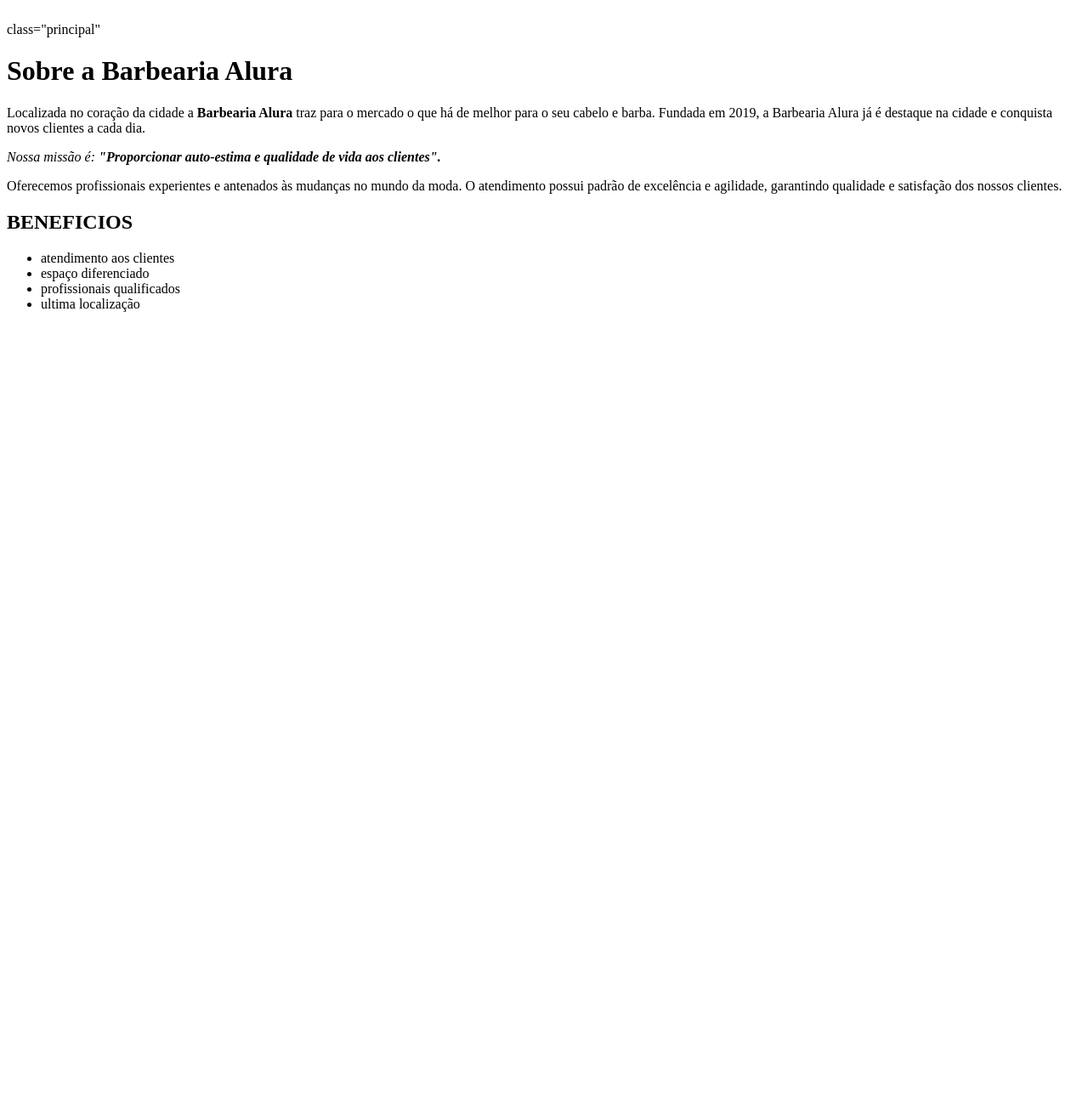
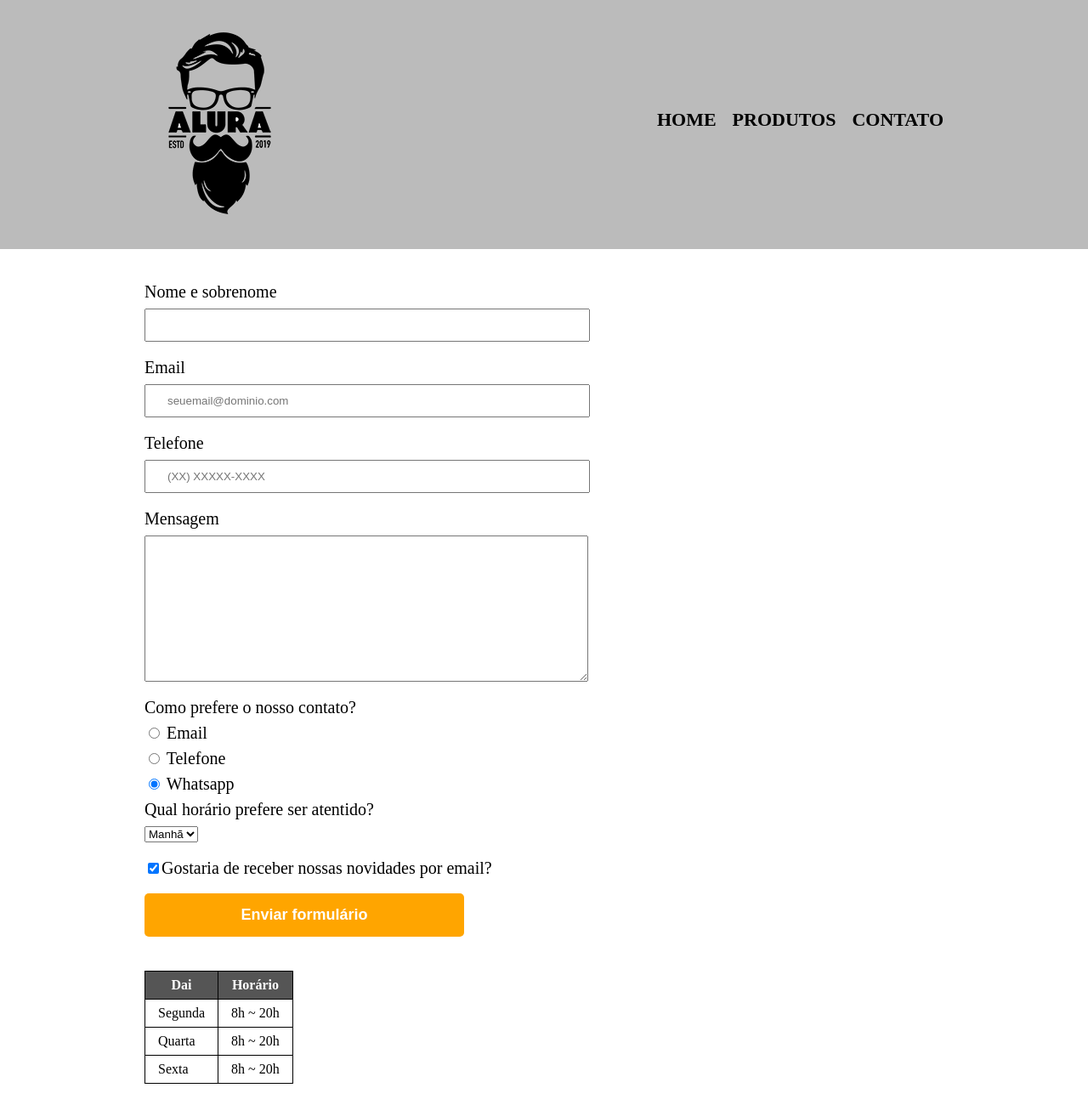
Before and after one commit to Isacasini28/Barbearia-Alura-Isabelly, a plain HTML site: page index.html in a window 1280 px wide. Shown: the top 1300 px of the page at 85% size. Before the commit the page ends 800 px from the top, so only its background shows below. Drawn offline with Linux system fonts and the light colour scheme.

Commit message:
Add files via upload

```diff
--- a/index.html
+++ b/index.html
@@ -1,44 +1,177 @@
+<!DOCTYPE html>
 
-<!DOCTYPE html>
-<html lang="en">
+<html>
+
     <head>
+
         <meta charset="UTF-8">
-    <meta http-equiv="X-UA-Compatible" content="IE=edge">
-    <meta name="viewport" content="width=device-width, initial-scale=1.0">
-    <title>BARBEARIA ALURA</title>
 
-    <link rel="stylesheet" href="style.css 2">
+        <title>Contato - Barbearia Alura</title>
+
+
+
+       <link rel="stylesheet" href="reset.css">
+
+        <link rel="stylesheet" href="style.css">
+
     </head>
+
     <body>
-<img src="banner.jpg" alt="">
 
-<div> class="principal"
-    <H1>Sobre a Barbearia Alura</H1>
-    <p class="paragrafo1">Localizada no coração da cidade a <strong>Barbearia Alura</strong>
-        traz para o mercado o que há de melhor
-        para o seu cabelo e barba. Fundada em 2019, a Barbearia Alura já é destaque na cidade e
-        conquista
-        novos clientes a cada dia.</p>
+        <header>
 
-        <p class="paragrafo2"><em>Nossa missão é: <strong class="negrito"> "Proporcionar auto-estima e
-            qualidade de vida aos clientes".</strong></em></p>
+      <div class="caixa">
 
-     <p class="paragrafo3">Oferecemos profissionais experientes e antenados às mudanças no
-         mundo da moda. O atendimento possui padrão de excelência e agilidade, garantindo
-         qualidade e satisfação dos nossos clientes.</p>
+          <h1><img src="logo.png" alt="Logo da Barbearia Alura"></h1>
 
+
+
+         <nav>
+
+         <ul>
+
+           <li><a href="index.html">Home</a></li>
+
+            <li><a href="produtos.html">Produtos</a></li>
+
+                <li><a href="contato.html">Contato</a></li>
+
+            </ul>
+
+         </nav>
 
       </div>
 
- <h2>BENEFICIOS</h2>
- <UL>
-    <li>atendimento aos clientes</li>
-    <li>espaço diferenciado</li>
-    <li>profissionais qualificados</li>
-    <li>ultima localização</li>
-
- </UL>
+        </header>
 
 
+
+        <main>
+
+      <form>
+
+            <label for="nomesobrenome">Nome e sobrenome</label>
+
+                <input type="text" id="nomesobrenome" class="input-padrao" required>
+
+
+
+                <label for="email">Email</label>
+
+                <input type="email" id="email" class="input-padrao" required placeholder="seuemail@dominio.com">
+
+
+
+                <label for="telefone">Telefone</label>
+
+                <input type="tel" id="telefone" class="input-padrao" required placeholder="(XX) XXXXX-XXXX">
+
+
+
+                <label for="mensagem">Mensagem</label>
+
+                <textarea cols="70" rows="10" id="mensagem" class="input-padrao" required></textarea>
+
+
+
+                <fieldset>
+
+                    <legend>Como prefere o nosso contato?</legend>
+
+                    <label for="radio-email"><input type="radio" name="contato" value="email" id="radio-email"> Email</label>
+
+
+
+                    <label for="radio-telefone"><input type="radio" name="contato" value="telefone" id="radio-telefone"> Telefone</label>
+
+
+
+                    <label for="radio-whatsapp"><input type="radio" name="contato" value="whatsapp" id="radio-whatsapp" checked> Whatsapp</label>
+
+           </fieldset>
+
+
+
+            <fieldset>
+
+               <legend>Qual horário prefere ser atentido?</legend>
+
+            <select>
+
+                <option>Manhã</option>
+
+            <option>Tarde</option>
+
+              <option>Noite</option>
+
+          </select>
+
+          </fieldset>
+
+
+
+                <label class="checkbox"><input type="checkbox" checked>Gostaria de receber nossas novidades por email?</label>
+
+
+
+                <input type="submit" value="Enviar formulário" class="enviar">
+
+    </form>
+
+
+
+    <table>
+
+    <thead>
+
+    <tr>
+
+    <th>Dai</th>
+
+    <th>Horário</th>
+                    </tr>
+
+          </thead>
+
+                <tbody>
+
+                 <tr>
+           <td>Segunda</td>
+
+               <td>8h ~ 20h</td>
+
+                    </tr>
+
+                    <tr>                 <td>Quarta</td>
+
+                 <td>8h ~ 20h</td>
+
+             </tr>
+
+                    <tr>
+
+             <td>Sexta</td>
+
+                        <td>8h ~ 20h</td>
+
+                    </tr>
+
+                </tbody>
+
+            </table>
+
+        </main>
+
+
+
+        <footer>
+
+            <img src="logo-branco.png" alt="Logo da Barbearia Alura">
+
+            <p class="copyright">&copy; Copyright Barbearia Alura - 2019</p>
+
+        </footer>
+
     </body>
+
     </html>
--- /dev/null
+++ b/reset.css
@@ -0,0 +1,48 @@
+/* http://meyerweb.com/eric/tools/css/reset/
+   v2.0 | 20110126
+   License: none (public domain)
+*/
+
+html, body, div, span, applet, object, iframe,
+h1, h2, h3, h4, h5, h6, p, blockquote, pre,
+a, abbr, acronym, address, big, cite, code,
+del, dfn, em, img, ins, kbd, q, s, samp,
+small, strike, strong, sub, sup, tt, var,
+b, u, i, center,
+dl, dt, dd, ol, ul, li,
+fieldset, form, label, legend,
+table, caption, tbody, tfoot, thead, tr, th, td,
+article, aside, canvas, details, embed,
+figure, figcaption, footer, header, hgroup,
+menu, nav, output, ruby, section, summary,
+time, mark, audio, video {
+	margin: 0;
+	padding: 0;
+	border: 0;
+	font-size: 100%;
+	font: inherit;
+	vertical-align: baseline;
+}
+/* HTML5 display-role reset for older browsers */
+article, aside, details, figcaption, figure,
+footer, header, hgroup, menu, nav, section {
+	display: block;
+}
+body {
+	line-height: 1;
+}
+ol, ul {
+	list-style: none;
+}
+blockquote, q {
+	quotes: none;
+}
+blockquote:before, blockquote:after,
+q:before, q:after {
+	content: '';
+	content: none;
+}
+table {
+	border-collapse: collapse;
+	border-spacing: 0;
+}
--- a/style.css
+++ b/style.css
@@ -1,17 +1,150 @@
-body{font-size: 16px;}
+header {
+    background: #BBBBBB;
+    padding: 20px 0;
+}
 
-.principal{ background-color: gray;}
-text-align: center:}
+.caixa {
+    position: relative;
+    width: 940px;
+    margin: 0 auto;
+}
 
-.negrito{color: red;}
+nav {
+    position: absolute;
+    top: 110px;
+    right: 0;
+}
 
-.beneficios{color-align: center:}
+nav li {
+    display: inline;
+    margin: 0 0 0 15px;
+}
 
-.imagem-beneficios{widht: 50%}
+nav a {
+    text-transform: uppercase;
+    color: #000000;
+    font-weight: bold;
+    font-size: 22px;
+    text-decoration: none;
+}
 
-.imagem{widht: 100%:}
+nav a:hover {
+    color: #C78C19;
+    text-decoration: underline;
+}
 
-.titulo{ padding: 20px;}
+.produtos {
+    width: 940px;
+    margin: 0 auto;
+    padding: 50px 0;
+}
 
-.lista{display: inline-block;}
-vertical-align: top;}
+.produtos li {
+    display: inline-block;
+    text-align: center;
+    width: 30%;
+    vertical-align: top;
+    margin: 0 1.5%;
+    padding: 30px 20px;
+    box-sizing: border-box;
+    border: 2px solid #000000;
+    border-radius: 10px;
+}
+
+.produtos li:hover {
+    border-color: #C78C19;
+}
+
+.produtos li:active {
+    border-color: #088C19;
+}
+
+.produtos li:hover h2 {
+    font-size: 34px;
+}
+
+.produtos h2 {
+    font-size: 30px;
+    font-weight: bold;
+}
+
+.produtos-descricao {
+    font-size: 18px;
+}
+
+.produtos-preco {
+    font-size: 22px;
+    font-weight: bold;
+    margin-top: 10px;
+}
+
+footer {
+    text-align: center;
+    background: url("bg.jpg");
+    padding: 40px 0;
+}
+
+.copyright {
+    color: #FFFFFF;
+    font-size: 13px;
+    margin: 20px 0 0;
+}
+
+main {
+    width: 940px;
+    margin: 0 auto;
+}
+
+form {
+    margin: 40px 0;
+}
+
+form label, form legend {
+    display: block;
+    font-size: 20px;
+    margin: 0 0 10px;
+}
+
+.input-padrao {
+    display: block;
+    margin: 0 0 20px;
+    padding: 10px 25px;
+    width: 50%;
+}
+
+.checkbox {
+    margin: 20px 0;
+}
+
+.enviar {
+    width: 40%;
+    padding: 15px 0;
+    background: orange;
+    color: white;
+    font-weight: bold;
+    font-size: 18px;
+    border: none;
+    border-radius: 5px;
+    transition: 1s all;
+    cursor: pointer;
+}
+
+.enviar:hover {
+    background: darkorange;
+    transform: scale(1.2);
+}
+
+table {
+    margin: 20px 0 40px;
+}
+
+thead {
+    background: #555555;
+    color: white;
+    font-weight: bold;
+}
+
+td, th {
+    border: 1px solid #000000;
+    padding: 8px 15px;
+}
```
Also changed, not shown: bg.jpg (added), logo-branco.png (added), logo.png (added), 2 other files. Lines whose indentation alone changed are shown as unchanged.
